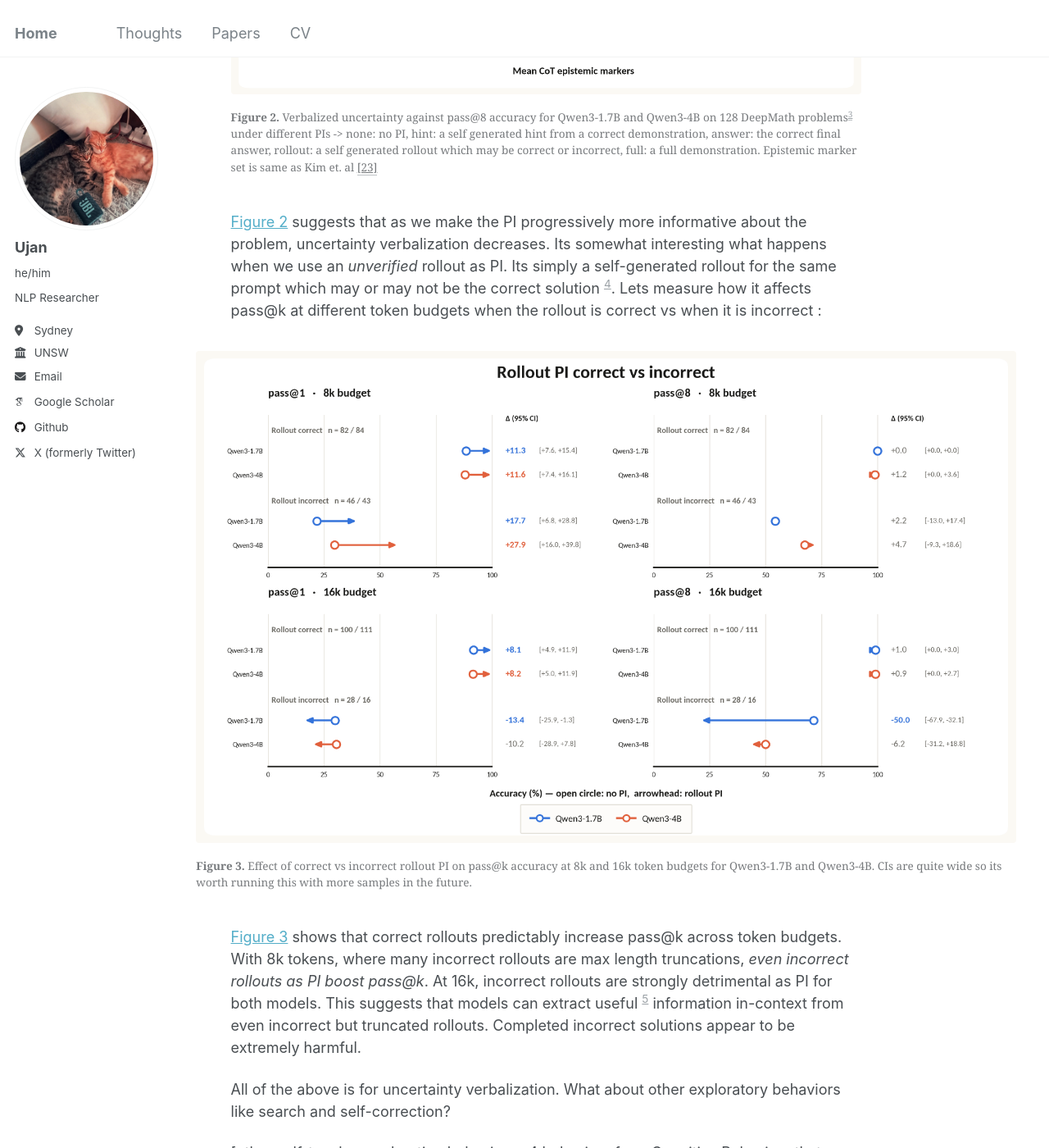
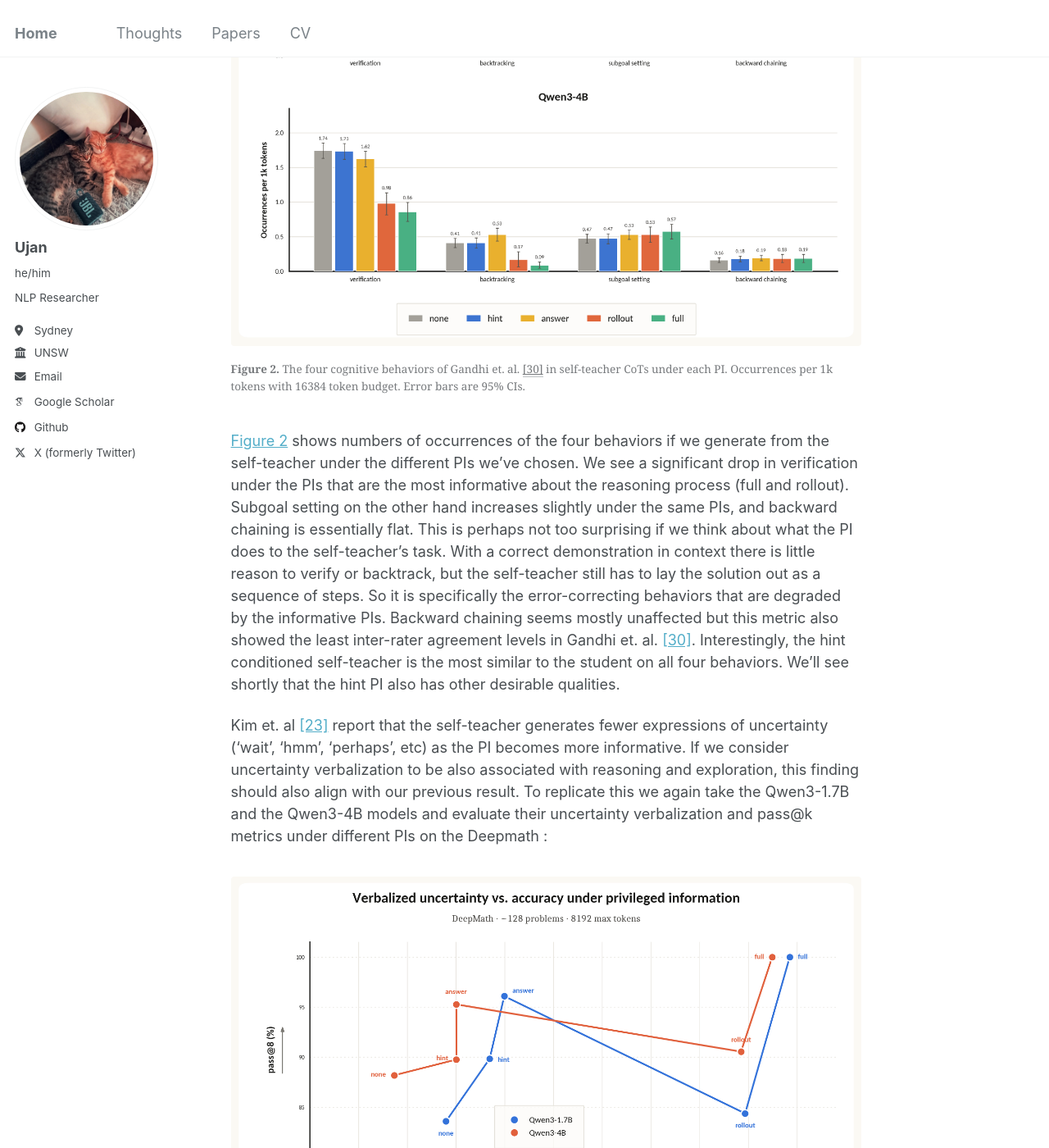
Before and after one commit to tatami-galaxy/tatami-galaxy.github.io, a Jekyll site: the page built from _posts/2026-07-01-self-distillation-post-1.md, in a window 1280 px wide and 1400 px high, scrolled down 5252 px. Shown: the whole window at 82% size. Built offline with Jekyll 4.4.1, drawn with Linux system fonts in a browser that asks for light colours; some web fonts are replaced; some of the changed text lies outside the part shown.

Commit message:
self distill blog

```diff
--- a/_posts/2026-07-01-self-distillation-post-1.md
+++ b/_posts/2026-07-01-self-distillation-post-1.md
@@ -77,64 +77,85 @@ Why should some choice of PI enable this self-teacher construction? This is beca
 
 Does OPSD work? It seems to work well for a range of tasks and domains [[14]](#ref-14) [[18]](#ref-18) [[19]](#ref-19) [[20]](#ref-20). However it seems to have a particularly important and interesting failure mode which will be the subject of our discussion here. OPSD can lead to training collapse in thinking models for reasoning tasks like math [[21]](#ref-21) [[22]](#ref-22) [[23]](#ref-23). It seems that while the self-teacher can produce the correct solution (trivially, if the PI *is* the solution), the PI makes the self-teacher increasingly confident, causing it to penalize the student's exploration, essential for thinking models [[21]](#ref-21) [[22]](#ref-22) [[23]](#ref-23).
 
-Its hard to precisely define exploration of an LLM's chain-of-thought (COT) but in our context it loosely refers to the model exploring different strategies or related concepts, expressing uncertainty, backtracking and correcting itself before committing to a final solution. Kim et. al [[23]](#ref-23) report that the self-teacher generates fewer expressions of uncertainty ('wait', 'hmm', 'perhaps', etc) as the PI becomes more informative. To replicate this finding we take the Qwen3-1.7B and the Qwen3-4B models [[25]](#ref-25) and evaluate their uncertainty verbalization and pass@k metrics under different PIs on the Deepmath [[24]](#ref-24) training dataset [^why-training] :
+Its hard to precisely define exploration of an LLM's chain-of-thought (COT) but in our context it loosely refers to the model exploring different strategies or related concepts, expressing uncertainty, backtracking and correcting itself before committing to a final solution. Can we try to quantify these behaviors in the PI conditioned self-teachers? Gandhi et. al. [[30]](#ref-30) attempt to measure them using an LLM-as-a-judge. They define four metrics :
+
+- Average Backtracking Count
+- Average Verification Count
+- Average Backward-Chaining Count
+- Average Subgoal-Setting Count
+
+and use GPT-4o [[31]](#ref-31) to approximately estimate these quantities. Lets utilize these metrics as well. Before that we need to decide on the choice of PI. Here are a few reasonable choices :
+
+- Full : A full correct solution to the problem generated by a different, strong LLM
+- Answer : The correct answer to the problem
+- Hint : A self generated hint from a correct demonstration (the Full PI)
+- Rollout : A self-generated rollout for the same problem which may or may not be the correct solution
+
+We choose two small reasoning models for our experiments : Qwen3-1.7B and the Qwen3-4B [[25]](#ref-25). We generate from these models under the different PIs on the Deepmath dataset [[24]](#ref-24) [^why-training]. We then prompt the Qwen3.8-27B model [[32]](#ref-32) with behavioral examples extracted from Deepmath and annotated by Claude Opus 5 [[33]](#ref-33) :
 
 <figure id="fig-2">
+  <a href="/images/teacher_behaviors_rate_per_1k.png" title="Open full size" style="width: 100%;">
+  <img src="/images/teacher_behaviors_rate_per_1k.png" alt="Grouped bar chart of length normalized counts of four cognitive behaviors - verification, backtracking, subgoal setting and backward chaining - in the chain-of-thought of the Qwen3-1.7B and Qwen3-4B self-teachers under five privileged information conditions: none, hint, answer, rollout and full.">
+  </a>
+  <figcaption style="width: 100%;" markdown="span"><strong>Figure 2.</strong> The four cognitive behaviors of Gandhi et. al. [[30]](#ref-30) in self-teacher CoTs under each PI. Occurrences per 1k tokens with 16384 token budget. Error bars are 95% CIs.</figcaption>
+</figure>
+
+[Figure 2](#fig-2) shows numbers of occurrences of the four behaviors if we generate from the self-teacher under the different PIs we've chosen. We see a significant drop in verification under the PIs that are the most informative about the reasoning process (full and rollout). Subgoal setting on the other hand increases slightly under the same PIs, and backward chaining is essentially flat. This is perhaps not too surprising if we think about what the PI does to the self-teacher's task. With a correct demonstration in context there is little reason to verify or backtrack, but the self-teacher still has to lay the solution out as a sequence of steps. So it is specifically the error-correcting behaviors that are degraded by the informative PIs. Backward chaining seems mostly unaffected but this metric also showed the least inter-rater agreement levels in Gandhi et. al. [[30]](#ref-30). Interestingly, the hint conditioned self-teacher is the most similar to the student on all four behaviors. We'll see shortly that the hint PI also has other desirable qualities.
+
+
+Kim et. al [[23]](#ref-23) report that the self-teacher generates fewer expressions of uncertainty ('wait', 'hmm', 'perhaps', etc) as the PI becomes more informative. If we consider uncertainty verbalization to be also associated with reasoning and exploration, this finding should also align with our previous result. To replicate this we again take the Qwen3-1.7B and the Qwen3-4B models and evaluate their uncertainty verbalization and pass@k metrics under different PIs on the Deepmath :
+
+<figure id="fig-3">
   <a href="/images/pi_uncertainty_vs_passk_8k.png" title="Open full size" style="width: 100%;">
   <img src="/images/pi_uncertainty_vs_passk_8k.png" alt="Plot of pass@8 accuracy against mean chain-of-thought epistemic marker count for Qwen3-1.7B and Qwen3-4B on DeepMath at 8192 max tokens, under five privileged information conditions: none, hint, answer, rollout and full.">
   </a>
   <a href="/images/pi_uncertainty_vs_passk_16k.png" title="Open full size" style="width: 100%;">
   <img src="/images/pi_uncertainty_vs_passk_16k.png" alt="The same plot at 16384 max tokens.">
   </a>
-  <figcaption style="width: 100%;" markdown="span"><strong>Figure 2.</strong> Verbalized uncertainty against pass@8 accuracy for Qwen3-1.7B and Qwen3-4B on 128 DeepMath problems[^dropped-problem] under different PIs -> none: no PI, hint: a self generated hint from a correct demonstration, answer: the correct final answer, rollout: a self generated rollout which may be correct or incorrect, full: a full demonstration. Epistemic marker set is same as Kim et. al [[23]](#ref-23) </figcaption>
+  <figcaption style="width: 100%;" markdown="span"><strong>Figure 3.</strong> Verbalized uncertainty against pass@8 accuracy for Qwen3-1.7B and Qwen3-4B on 128 DeepMath problems[^dropped-problem] under different PIs -> none: no PI, hint: a self generated hint from a correct demonstration, answer: the correct final answer, rollout: a self generated rollout which may be correct or incorrect, full: a full demonstration. Epistemic marker set is same as Kim et. al [[23]](#ref-23) </figcaption>
 </figure>
 
-[Figure 2](#fig-2) suggests that as we make the PI progressively more informative about the problem, uncertainty verbalization decreases. Its somewhat interesting what happens when we use an *unverified* rollout as PI. Its simply a self-generated rollout for the same prompt which may or may not be the correct solution [^self-rollout]. Lets measure how it affects pass@k at different token budgets when the rollout is correct vs when it is incorrect :
+[Figure 3](#fig-3) suggests that as we make the PI progressively more informative about the problem, uncertainty verbalization decreases. Its somewhat interesting what happens under the rollout PI. Recall that its simply self-generated rollout for the same problem which may or may not be the correct. Lets measure how it affects pass@k at different token budgets when the rollout is correct vs when it is incorrect :
 
-<figure id="fig-3" style="width: 130%; max-width: none; margin-left: -5.5%;">
+<figure id="fig-4" style="width: 130%; max-width: none; margin-left: -5.5%;">
   <a href="/images/rollout_pi_stratified.png" title="Open full size" style="width: 100%;">
   <img src="/images/rollout_pi_stratified.png" alt="Four panel arrow plot showing accuracy with no PI versus with a rollout PI for Qwen3-1.7B and Qwen3-4B, stratified by whether the rollout PI was correct or incorrect, for pass@1 and pass@8 at 8k and 16k token budgets, with deltas and 95% confidence intervals.">
   </a>
-  <figcaption style="width: 100%;" markdown="span"><strong>Figure 3.</strong> Effect of correct vs incorrect rollout PI on pass@k accuracy at 8k and 16k token budgets for Qwen3-1.7B and Qwen3-4B. CIs are quite wide so its worth running this with more samples in the future.</figcaption>
+  <figcaption style="width: 100%;" markdown="span"><strong>Figure 4.</strong> Effect of correct vs incorrect rollout PI on pass@k accuracy at 8k and 16k token budgets for Qwen3-1.7B and Qwen3-4B. CIs are quite wide so its worth running this with more samples in the future.</figcaption>
 </figure>
 
-[Figure 3](#fig-3) shows that correct rollouts predictably increase pass@k across token budgets. With 8k tokens, where many incorrect rollouts are max length truncations, *even incorrect rollouts as PI boost pass@k*. At 16k, incorrect rollouts are strongly detrimental as PI for both models. This suggests that models can extract useful [^useful] information in-context from even incorrect but truncated rollouts. Completed incorrect solutions appear to be extremely harmful.
+[Figure 4](#fig-4) shows that correct rollouts predictably increase pass@k across token budgets. With 8k tokens, where many incorrect rollouts are max length truncations, *even incorrect rollouts as PI boost pass@k*. At 16k, incorrect rollouts are strongly detrimental as PI for both models. This suggests that models can extract useful [^useful] information in-context from even incorrect but truncated rollouts. Completed incorrect solutions appear to be extremely harmful.
 
-All of the above is for uncertainty verbalization. What about other exploratory behaviors like search and self-correction?
+What happens when we distill from these self-teachers?
 
-[other self-teacher exploration behaviors : 4 behaviors from Cognitive Behaviors that Enable Self-Improving Reasoners]
-
-What happens when we distill from these self-teachers? Does higher training set pass@k in the self-teacher translate to higher out-of-distribution pass@k in the student? Is there a relationship between uncertainty verbalization in the self-teacher with student accuracy?
-
-<figure id="fig-4">
+<figure id="fig-5">
   <a href="/images/sdft_passk_bars.png" title="Open full size" style="width: 100%;">
   <img src="/images/sdft_passk_bars.png" alt="Grouped bar chart of pass@1, pass@8 and pass@16 on AIME24 for Qwen3-1.7B and Qwen3-4B, comparing the base model against self-distillation with rollout, hint, answer and full PI, with a dashed line marking the base model.">
   </a>
-  <figcaption style="width: 100%;" markdown="span"><strong>Figure 4.</strong> pass@1, pass@8 and pass@16 on AIME24 [[26]](#ref-26) for Qwen3-1.7B and Qwen3-4B after self-distillation on DeepMath with each choice of PI.</figcaption>
+  <figcaption style="width: 100%;" markdown="span"><strong>Figure 5.</strong> pass@1, pass@8 and pass@16 on AIME24 [[26]](#ref-26) for Qwen3-1.7B and Qwen3-4B after self-distillation on DeepMath with each choice of PI.</figcaption>
 </figure>
 
-[Figure 4](#fig-4) shows evaluation results (best checkpoint) after training on Deepmath for 200 steps and 8k token budget, with a frozen teacher and sampled-token distillation (see [TRL SDFTConfig](https://huggingface.co/docs/trl/v1.9.2/en/sdft_trainer#trl.experimental.sdft.SDFTConfig)). Its clear that higher self-teacher pass@k does not directly translate to higher student pass@k. Only hint PI consistently improves the model beyond its baseline accuracy on AIME24 [[26]](#ref-26); the rest generally degrade the model, often substantially. This also matches our intution about distillation in general : A more accurate teacher is not necessarily a better teacher [[28]](#ref-28).
+[Figure 5](#fig-5) shows evaluation results (best checkpoint) after training on Deepmath for 200 steps and 8k token budget, with a frozen teacher and sampled-token distillation (see [TRL SDFTConfig](https://huggingface.co/docs/trl/v1.9.2/en/sdft_trainer#trl.experimental.sdft.SDFTConfig)). Its clear that higher self-teacher pass@k does not directly translate to higher student pass@k. Only hint PI consistently improves the model beyond its baseline accuracy on AIME24 [[26]](#ref-26); the rest generally degrade the model, often substantially. This also matches our intution about distillation in general : A more accurate teacher is not necessarily a better teacher [[28]](#ref-28).
 
-The rollout PI again has an interesting behavior if we contrast it with the full PI. The full PI are correct (final answer) reasoning traces from the Deepmath dataset, produced by Deepseek-R1 [[1]](#ref-1). It is an older model but significantly larger and have higher pass@1 accuracies than both the Qwen models we are evaluating. In contrast, the rollout PI is often demonstrably wrong. The rollout PI conditioned self-teacher also has significantly lower pass@k than the full PI. However, the rollout PI conditioned self-teacher degrades the student *less* than the full PI. A plausible explanation for this could be that the full PI is perhaps distributionally quite different from the rollout PI, since it comes from a different model. We will investigate this but before that lets look at the relationship between self-teacher uncertainty verbalization and student accuracy :
+The rollout PI [^self-rollout] again has an interesting behavior if we contrast it with the full PI. The full PI are correct (final answer) reasoning traces from the Deepmath dataset, produced by Deepseek-R1 [[1]](#ref-1). It is an older model but significantly larger and have higher pass@1 accuracies than both the Qwen models we are evaluating. In contrast, the rollout PI is often demonstrably wrong. The rollout PI conditioned self-teacher also has significantly lower pass@k than the full PI. However, the rollout PI conditioned self-teacher degrades the student *less* than the full PI. A plausible explanation for this could be that the full PI is perhaps distributionally quite different from the rollout PI, since it comes from a different model. We will investigate this but before that lets look at the relationship between self-teacher uncertainty verbalization and student accuracy :
 
-<figure id="fig-5">
+<figure id="fig-6">
   <a href="/images/teacher_uncertainty_vs_student_8k.png" title="Open full size" style="width: 100%;">
   <img src="/images/teacher_uncertainty_vs_student_8k.png" alt="Two stacked panels, one per model, plotting student pass@1, pass@8 and pass@16 on AIME24 against the self-teacher's mean chain-of-thought epistemic marker count, with points labelled by the PI used: full, rollout, answer and hint.">
   </a>
-  <figcaption style="width: 100%;" markdown="span"><strong>Figure 5.</strong> Self-teacher uncertainty verbalization against student pass@k on AIME24. Students distilled on DeepMath at 8k token budget for both self-teacher and student. Every point is one choice of PI at the mean CoT epistemic marker count of the self-teacher it was distilled from.</figcaption>
+  <figcaption style="width: 100%;" markdown="span"><strong>Figure 6.</strong> Self-teacher uncertainty verbalization against student pass@k on AIME24. Students distilled on DeepMath at 8k token budget for both self-teacher and student. Every point is one choice of PI at the mean CoT epistemic marker count of the self-teacher it was distilled from.</figcaption>
 </figure>
 
-[Figure 5](#fig-5) shows the opposite trend of [Figure 2](#fig-2) (note that the x-axis is inverted in [Figure 2](#fig-2)). Rising self-teacher uncertainty verbalization seems to be related to higher student pass@k. Hint PI leads to the highest student pass@k with the hint conditioned self-teacher being closest to the student in terms of uncertainty verbalization. Distilling from highly confident (in terms of verbalization) teachers should also lead to more confident students. We could measure uncertainty verbalization in the student as well but this can also be seen in the student response lengths on training data :
+[Figure 6](#fig-6) shows the opposite trend of [Figure 3](#fig-3) (note that the x-axis is inverted in [Figure 3](#fig-3)). Rising self-teacher uncertainty verbalization seems to be related to higher student pass@k. Hint PI leads to the highest student pass@k with the hint conditioned self-teacher being closest to the student in terms of uncertainty verbalization. Distilling from highly confident (in terms of verbalization) teachers should also lead to more confident students. We could measure uncertainty verbalization in the student as well but this can also be seen in the student response lengths on training data :
 
-<figure id="fig-6">
+<figure id="fig-7">
   <a href="/images/advantage_response_length.png" title="Open full size" style="width: 100%;">
   <img src="/images/advantage_response_length.png" alt="Two panels, one per model, plotting mean student response length in tokens against training step for the hint, answer, rollout and full PIs.">
   </a>
-  <figcaption style="width: 100%;" markdown="span"><strong>Figure 6.</strong> Mean response lengths for student rollouts for each training PI. 128 problems and 8 samples per checkpoint.</figcaption>
+  <figcaption style="width: 100%;" markdown="span"><strong>Figure 7.</strong> Mean response lengths for student rollouts for each training PI. 128 problems and 8 samples per checkpoint.</figcaption>
 </figure>
 
-As expected [Figure 6](#fig-6) shows response length collapse for full and rollout PI trained models.
-
+As expected [Figure 7](#fig-7) shows response length collapse for full and rollout PI trained models.
 
 
 ### What have we learned so far?
@@ -147,9 +168,9 @@ Our experiments so far suggest a few things which we list below :
   - Only the hint conditioned self-teacher consistently lifts student pass@k above baseline, outperforming both full and answer PIs
   - Even an incorrect PI in context can boost self-teacher accuracy if the PI is truncated before reaching the (incorrect) final answer
 
-**2. The self-teacher needs to preserve uncertainty verbalization :**
+**2. The self-teacher needs to preserve verification, backtracking and uncertainty verbalization :**
 
-  - A more informative PI tends to reduce uncertainty verbalization in the self-teacher
+  - A more informative PI tends to reduce verification, backtracking and uncertainty verbalization in the self-teacher
   - Distilling from highly confident teachers is detrimental
 
 **3. A self-generated PI is better than an off-policy PI :**
@@ -193,11 +214,11 @@ $$
 $$A^{none}(o)$$
 roughly tells us how much the trained model is shifting away from the base model in terms of the average next-token distribution.
 
-<figure id="fig-7" style="width: 130%; max-width: none; margin-left: -5.5%;">
+<figure id="fig-8" style="width: 130%; max-width: none; margin-left: -5.5%;">
   <a href="/images/advantage_signal_vs_drift.png" title="Open full size" style="width: 100%;">
   <img src="/images/advantage_signal_vs_drift.png" alt="Four panels arranged as two rows, one per model, and two columns. The left column plots drift from the base model against training step, the right column plots the self-teacher signal, both for the hint, answer, rollout and full PIs.">
   </a>
-  <figcaption style="width: 100%;" markdown="span"><strong>Figure 7.</strong> Mean self-teacher advantage per checkpoint across training. Left : drift from the base model, $$A^{none}(o)$$ from equation (8). Right : self-teacher signal, $$\overline{A}(o)$$ from equation (7).</figcaption>
+  <figcaption style="width: 100%;" markdown="span"><strong>Figure 8.</strong> Mean self-teacher advantage per checkpoint across training. Left : drift from the base model, $$A^{none}(o)$$ from equation (8). Right : self-teacher signal, $$\overline{A}(o)$$ from equation (7).</figcaption>
 </figure>
 
 
@@ -249,3 +270,7 @@ roughly tells us how much the trained model is shifting away from the base model
 27. <a id="ref-27"></a>Nicolicioiu, A. L., Pezeshki, M., & Courville, A. (2026). [*On-Policy Self-Distillation with Sampled Demonstrations Reduces Output Diversity*](https://arxiv.org/abs/2606.26091). arXiv:2606.26091.
 28. <a id="ref-28"></a>Cho, J. H., & Hariharan, B. (2019). [*On the Efficacy of Knowledge Distillation*](https://arxiv.org/abs/1910.01348). IEEE/CVF International Conference on Computer Vision.
 29. <a id="ref-29"></a>Feng, Y., Feng, Z., & Chen, J. (2026). [*PAST: Privileged Adaptation from Complete Student Trajectories for On-Policy Self-Distillation*](https://arxiv.org/abs/2608.08726). arXiv:2608.08726.
+30. <a id="ref-30"></a>Gandhi, K., Chakravarthy, A., Singh, A., Lile, N., & Goodman, N. D. (2025). [*Cognitive Behaviors that Enable Self-Improving Reasoners, or, Four Habits of Highly Effective STaRs*](https://arxiv.org/abs/2503.01307). arXiv:2503.01307.
+31. <a id="ref-31"></a>OpenAI et al. (2024). [*GPT-4o System Card*](https://arxiv.org/abs/2410.21276). arXiv:2410.21276.
+32. <a id="ref-32"></a>Qwen Team (2026). [*Qwen3.8-27B*](https://huggingface.co/Qwen/Qwen3.8-27B). Hugging Face. See also the [Qwen3.8 release blog](https://qwen.ai/blog?id=qwen3.8).
+33. <a id="ref-33"></a>Anthropic (2026). [*Introducing Claude Opus 5*](https://www.anthropic.com/news/claude-opus-5).
```
Also changed, not shown: images/teacher_behaviors_rate_per_1k.png (added).
